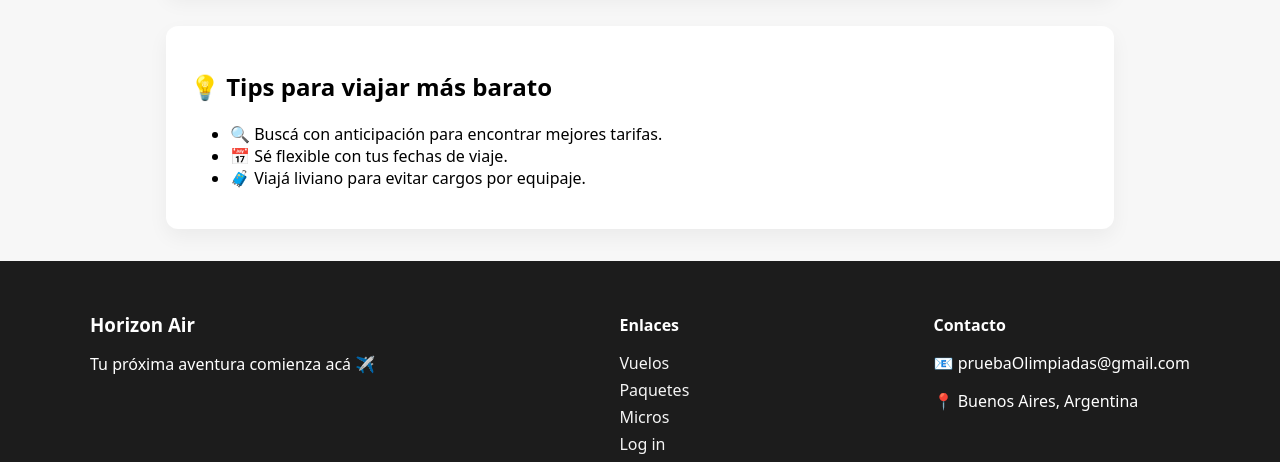
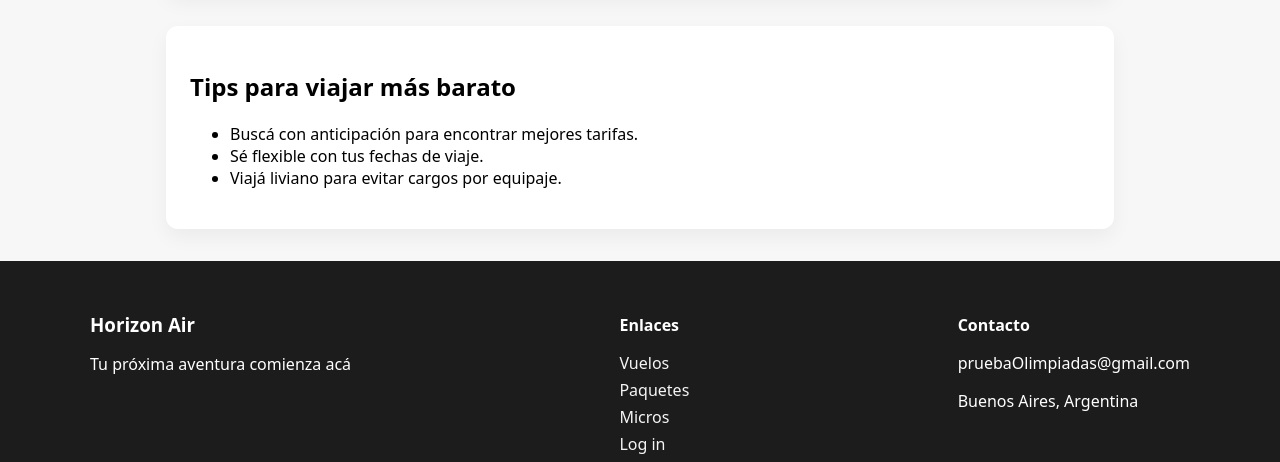
Before and after one commit to benjaminnsanchez/front-clientee, a React (Vite) app: page / in a window 1280 px wide. Shown: the part 1321-1783 px from the top of the page. Built offline with nearby package versions, Linux system fonts and the light colour scheme; no server answers.

Commit message:
Actualizar App.jsx

```diff
--- a/src/App.jsx
+++ b/src/App.jsx
@@ -65,11 +65,11 @@ const {precio} =useContext(AuthContext)
       </div>
 
       <div className="tips-viaje">
-        <h2>💡 Tips para viajar más barato</h2>
+        <h2>Tips para viajar más barato</h2>
         <ul>
-          <li>🔍 Buscá con anticipación para encontrar mejores tarifas.</li>
-          <li>📅 Sé flexible con tus fechas de viaje.</li>
-          <li>🧳 Viajá liviano para evitar cargos por equipaje.</li>
+          <li> Buscá con anticipación para encontrar mejores tarifas.</li>
+          <li>Sé flexible con tus fechas de viaje.</li>
+          <li> Viajá liviano para evitar cargos por equipaje.</li>
         </ul>
       </div>
     </>
@@ -90,7 +90,7 @@ const {precio} =useContext(AuthContext)
   <div className="footer-content">
     <div>
       <h3>Horizon Air</h3>
-      <p>Tu próxima aventura comienza acá ✈️</p>
+      <p>Tu próxima aventura comienza acá </p>
     </div>
     <div>
       <h4>Enlaces</h4>
@@ -103,8 +103,8 @@ const {precio} =useContext(AuthContext)
     </div>
     <div>
       <h4>Contacto</h4>
-      <p>📧 pruebaOlimpiadas@gmail.com</p>
-      <p>📍 Buenos Aires, Argentina</p>
+      <p> pruebaOlimpiadas@gmail.com</p>
+      <p> Buenos Aires, Argentina</p>
     </div>
   </div>
   <p className="footer-copy">© {new Date().getFullYear()} Horizon Air. Todos los derechos reservados.</p>
```
